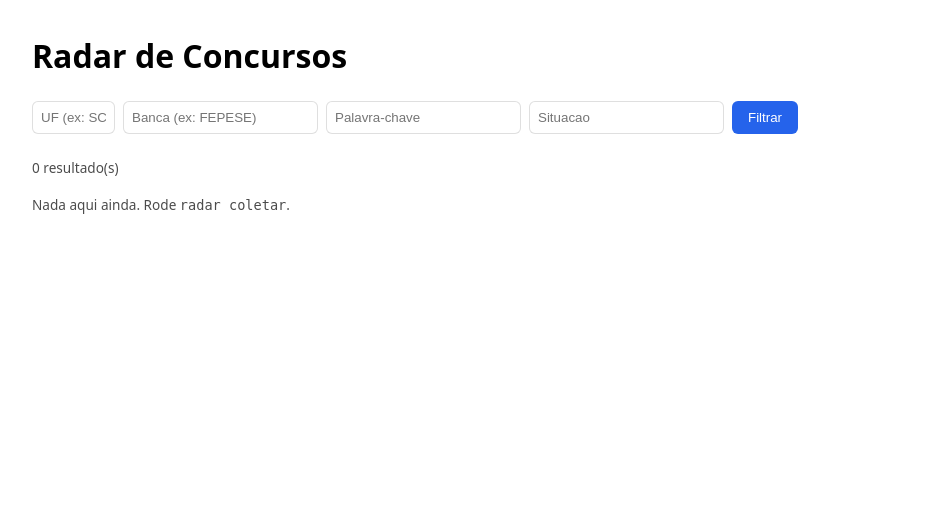
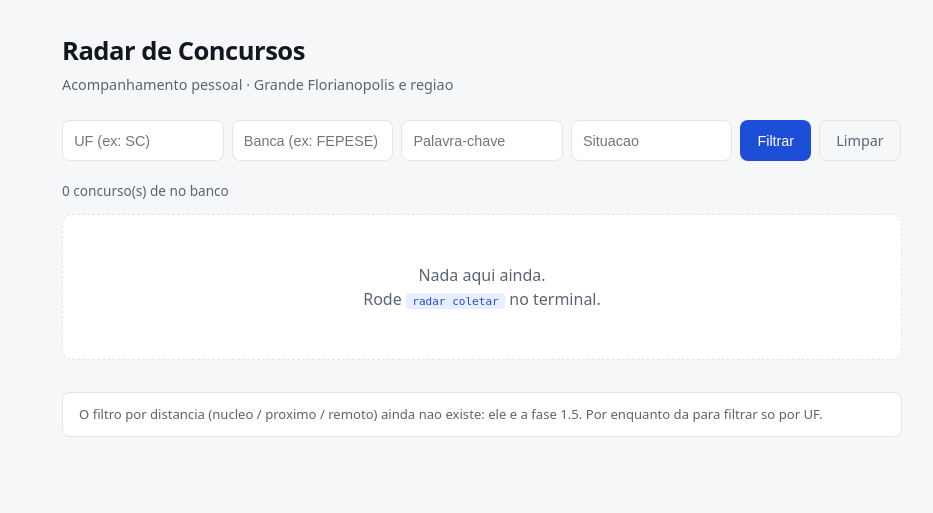
Before and after one commit to Gabrielrosasilva/Projeto-Concurso, a FastAPI app: page / in a window 1280 px wide. Shown: the top 513 px of the page, without its empty margins (158-1091 px from the left). Run offline with FastAPI, Linux system fonts and the light colour scheme.

Commit message:
Conserta o comando web e refaz a pagina
O `radar web` nao subia no Windows.

Causa provavel: o comando passava reload=True para o uvicorn. Nesse modo ele
sobe um SEGUNDO processo que reimporta o projeto, passando o caminho adiante
na linha de comando - e o caminho da pasta local tem espaco no nome
("C:\Projeto concurso claude\..."), que e onde isso costuma quebrar.

Correcoes no comando:
- modo recarregar agora vem desligado; virou a opcao --recarregar, para
  quando eu estiver mexendo no codigo. Desligado, o servidor e um processo
  so e o app e importado direto, sem subprocesso nenhum;
- opcao --host, para abrir a pagina no celular pela wi-fi de casa;
- mensagem clara com a URL ao subir, em vez de so o log do uvicorn.

Pagina refeita:
- cartoes no lugar da lista solta, com selo de UF, de situacao e de banca;
- SC em cor propria: e o estado que interessa. Nao confundir com o filtro dos
  tres aneis, que ainda nao existe (fase 1.5) - a pagina avisa isso no rodape;
- tema claro e escuro pelo sistema, com as cores em variaveis CSS;
- layout que funciona no celular: filtros em grade que quebra sozinha;
- contagem mostra quantos de quantos quando ha filtro ativo;
- situacao exibida sem underline (edital publicado, nao edital_publicado).

servico.contar() para a pagina saber o total sem filtro.

Testes: 31, eram 27. Os 4 novos montam o HTML de verdade com o TestClient do
FastAPI - erro de template Jinja so aparece quando a pagina e pedida, nunca no
import, e a web e a unica interface visual do projeto.

Conferido com os 15 concursos reais da primeira coleta: pagina responde 200,
o filtro --uf SC devolve os 7 de Santa Catarina, e o visual foi verificado em
tema claro, escuro e em largura de celular.

Nova dependencia de desenvolvimento: httpx, exigida pelo TestClient.

Co-Authored-By: Claude Opus 5 <noreply@anthropic.com>
Claude-Session: https://claude.ai/code/session_014xNp4Mn9AKcWhaviz9k1Xs

```diff
--- a/src/radar/web/app.py
+++ b/src/radar/web/app.py
@@ -38,6 +38,7 @@ def index(
         name="index.html",
         context={
             "itens": itens,
+            "total_geral": servico.contar(),
             "uf": uf or "",
             "banca": banca or "",
             "termo": termo or "",
--- a/src/radar/web/templates/index.html
+++ b/src/radar/web/templates/index.html
@@ -5,48 +5,155 @@
   <meta name="viewport" content="width=device-width, initial-scale=1">
   <title>Radar de Concursos</title>
   <style>
-    :root { color-scheme: light dark; }
-    body { font-family: system-ui, sans-serif; max-width: 900px; margin: 2rem auto;
-           padding: 0 1rem; line-height: 1.5; }
-    form { display: flex; gap: .5rem; flex-wrap: wrap; margin-bottom: 1.5rem; }
-    input { padding: .5rem; border: 1px solid #8884; border-radius: 6px; }
-    button { padding: .5rem 1rem; border-radius: 6px; border: 0;
-             background: #2563eb; color: #fff; cursor: pointer; }
-    ul { list-style: none; padding: 0; }
-    li { margin-bottom: 1.25rem; }
-    .meta { font-size: .85rem; opacity: .7; }
-    .situacao { display: inline-block; font-size: .75rem; padding: .1rem .5rem;
-                border-radius: 999px; background: #2563eb22; }
-    a { color: inherit; }
+    /* Tema em variaveis: trocar uma cor aqui muda a pagina inteira. */
+    :root {
+      color-scheme: light dark;
+      --fundo: #f6f7f9;
+      --cartao: #ffffff;
+      --texto: #14171f;
+      --suave: #5b6472;
+      --borda: #e2e5ea;
+      --destaque: #1d4ed8;
+      --destaque-fraco: #e8eeff;
+      --sc: #047857;
+      --sc-fraco: #d6f2e6;
+    }
+    @media (prefers-color-scheme: dark) {
+      :root {
+        --fundo: #0f1115;
+        --cartao: #171a21;
+        --texto: #e8eaee;
+        --suave: #99a1af;
+        --borda: #262b35;
+        --destaque: #7aa2ff;
+        --destaque-fraco: #1c2740;
+        --sc: #4ade80;
+        --sc-fraco: #10291d;
+      }
+    }
+
+    * { box-sizing: border-box; }
+    body {
+      margin: 0; padding: 2rem 1rem 4rem;
+      font-family: system-ui, -apple-system, "Segoe UI", sans-serif;
+      background: var(--fundo); color: var(--texto); line-height: 1.5;
+    }
+    .pagina { max-width: 840px; margin: 0 auto; }
+
+    header { margin-bottom: 1.5rem; }
+    h1 { margin: 0 0 .25rem; font-size: 1.6rem; letter-spacing: -.02em; }
+    .subtitulo { margin: 0; color: var(--suave); font-size: .9rem; }
+
+    /* Filtros */
+    form {
+      display: grid; gap: .5rem; margin: 1.25rem 0;
+      grid-template-columns: repeat(auto-fit, minmax(140px, 1fr));
+    }
+    input {
+      padding: .55rem .7rem; border: 1px solid var(--borda); border-radius: 8px;
+      background: var(--cartao); color: var(--texto); font-size: .9rem;
+      min-width: 0;   /* sem isto o input estoura a coluna do grid */
+    }
+    input:focus { outline: 2px solid var(--destaque); outline-offset: -1px; }
+    .acoes { display: flex; gap: .5rem; }
+    button, .limpar {
+      padding: .55rem 1rem; border-radius: 8px; border: 1px solid transparent;
+      font-size: .9rem; cursor: pointer; white-space: nowrap;
+      background: var(--destaque); color: #fff; text-decoration: none;
+      display: inline-flex; align-items: center;
+    }
+    .limpar { background: transparent; color: var(--suave); border-color: var(--borda); }
+
+    .contagem { color: var(--suave); font-size: .85rem; margin: 0 0 .75rem; }
+
+    /* Lista */
+    ul { list-style: none; padding: 0; margin: 0; display: grid; gap: .6rem; }
+    li {
+      background: var(--cartao); border: 1px solid var(--borda);
+      border-radius: 10px; padding: .9rem 1rem;
+    }
+    li:hover { border-color: var(--destaque); }
+    .titulo {
+      color: var(--texto); text-decoration: none; font-weight: 600;
+      display: block; margin-bottom: .5rem;
+    }
+    .titulo:hover { color: var(--destaque); }
+
+    .selos { display: flex; flex-wrap: wrap; gap: .4rem; align-items: center; }
+    .selo {
+      font-size: .72rem; padding: .15rem .5rem; border-radius: 999px;
+      background: var(--destaque-fraco); color: var(--destaque); font-weight: 600;
+    }
+    /* SC em destaque: e o estado que interessa. Ainda NAO e o filtro dos tres
+       aneis (isso e a fase 1.5) - por enquanto e so a UF. */
+    .selo.sc { background: var(--sc-fraco); color: var(--sc); }
+    .selo.neutro {
+      background: transparent; color: var(--suave); font-weight: 400;
+      border: 1px solid var(--borda);
+    }
+    .meta { color: var(--suave); font-size: .8rem; }
+
+    .vazio {
+      text-align: center; padding: 3rem 1rem; color: var(--suave);
+      background: var(--cartao); border: 1px dashed var(--borda); border-radius: 10px;
+    }
+    code {
+      background: var(--destaque-fraco); color: var(--destaque);
+      padding: .1rem .4rem; border-radius: 4px; font-size: .85em;
+    }
+    .aviso {
+      margin-top: 2rem; padding: .75rem 1rem; border-radius: 8px;
+      background: var(--cartao); border: 1px solid var(--borda);
+      color: var(--suave); font-size: .82rem;
+    }
   </style>
 </head>
 <body>
-  <h1>Radar de Concursos</h1>
+<div class="pagina">
+
+  <header>
+    <h1>Radar de Concursos</h1>
+    <p class="subtitulo">Acompanhamento pessoal &middot; Grande Florianopolis e regiao</p>
+  </header>
 
   <form method="get">
-    <input name="uf" placeholder="UF (ex: SC)" value="{{ uf }}" size="6">
+    <input name="uf" placeholder="UF (ex: SC)" value="{{ uf }}" maxlength="2">
     <input name="banca" placeholder="Banca (ex: FEPESE)" value="{{ banca }}">
     <input name="termo" placeholder="Palavra-chave" value="{{ termo }}">
     <input name="situacao" placeholder="Situacao" value="{{ situacao }}">
-    <button type="submit">Filtrar</button>
+    <div class="acoes">
+      <button type="submit">Filtrar</button>
+      <a class="limpar" href="/">Limpar</a>
+    </div>
   </form>
 
-  <p class="meta">{{ itens|length }} resultado(s)</p>
+  <p class="contagem">
+    {{ itens|length }} concurso(s){% if total_geral != itens|length %} de {{ total_geral }} no banco{% endif %}
+  </p>
 
   <ul>
     {% for c in itens %}
       <li>
-        <a href="{{ c.url }}" target="_blank" rel="noopener">{{ c.titulo }}</a>
-        <span class="situacao">{{ c.situacao }}</span>
-        <div class="meta">
-          {{ c.uf or '--' }} ·
-          {{ c.publicado_em | data('sem data') }} ·
-          {{ c.fonte }}
+        <a class="titulo" href="{{ c.url }}" target="_blank" rel="noopener">{{ c.titulo }}</a>
+        <div class="selos">
+          <span class="selo {% if c.uf == 'SC' %}sc{% endif %}">{{ c.uf or 'sem UF' }}</span>
+          <span class="selo neutro">{{ c.situacao|replace('_', ' ') }}</span>
+          {% if c.banca %}<span class="selo neutro">{{ c.banca }}</span>{% endif %}
+          <span class="meta">{{ c.publicado_em | data('sem data') }} &middot; {{ c.fonte }}</span>
         </div>
       </li>
     {% else %}
-      <li class="meta">Nada aqui ainda. Rode <code>radar coletar</code>.</li>
+      <li class="vazio">
+        Nada aqui ainda.<br>Rode <code>radar coletar</code> no terminal.
+      </li>
     {% endfor %}
   </ul>
+
+  <p class="aviso">
+    O filtro por distancia (nucleo / proximo / remoto) ainda nao existe: ele e a
+    fase 1.5. Por enquanto da para filtrar so por UF.
+  </p>
+
+</div>
 </body>
 </html>
```
Also changed, not shown: pyproject.toml (+6 -1 lines), src/radar/cli.py (+26 -2 lines), src/radar/servico.py (+8 -1 lines), tests/test_web.py (added, +60 -0 lines), README.md.
